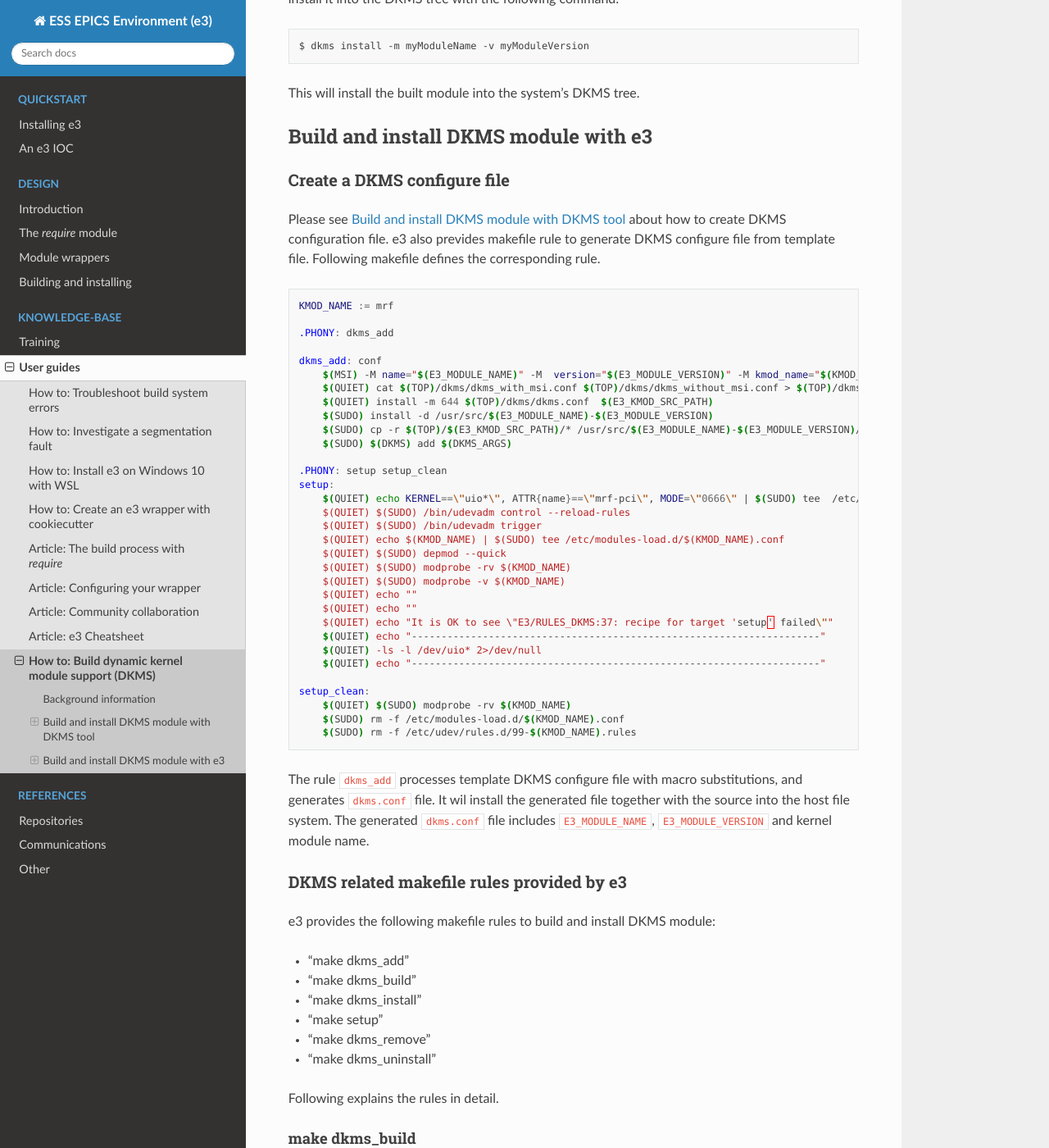
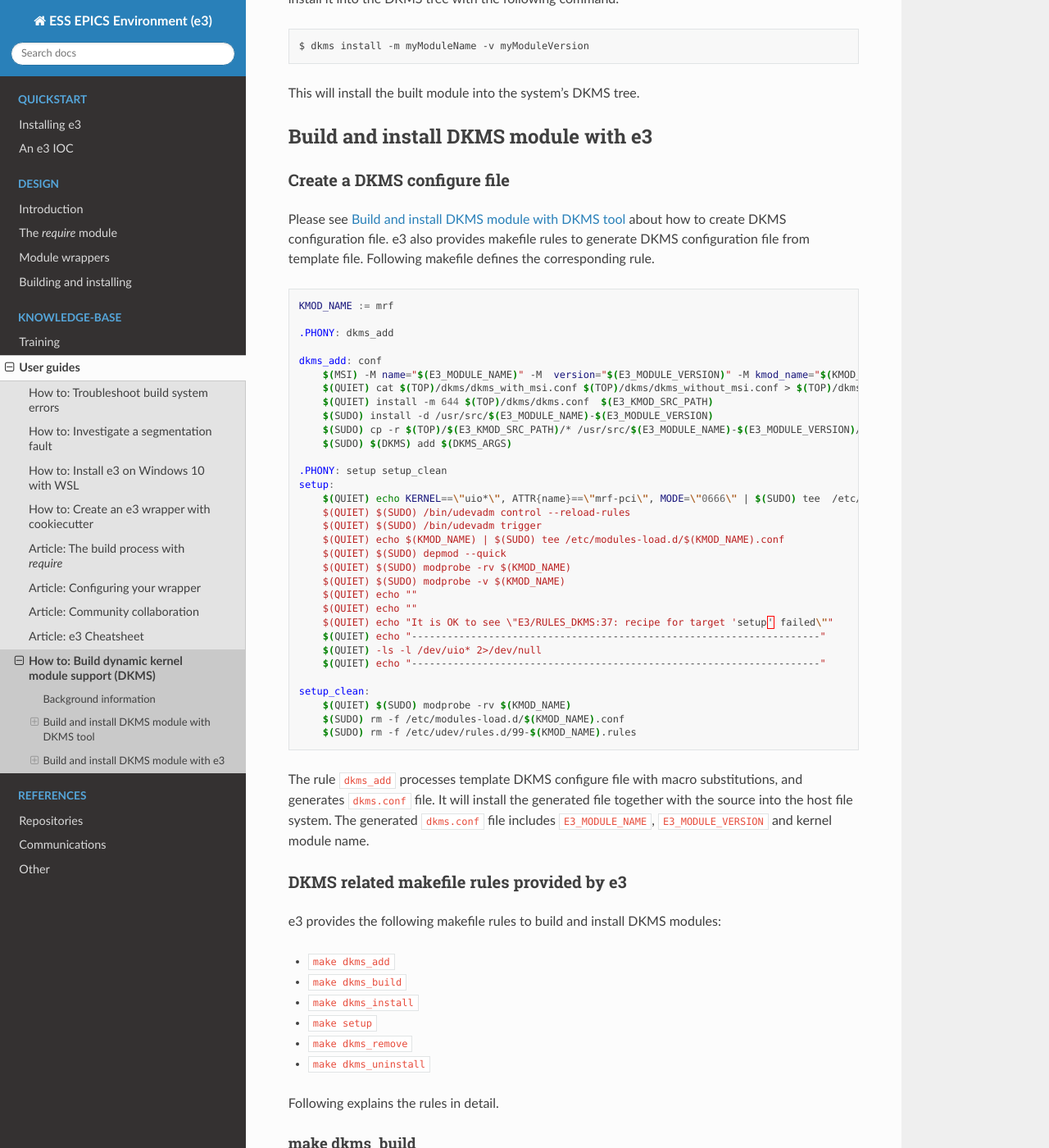
Before and after one commit to ttkorhonen/e3pages, a Sphinx documentation site: the page built from docs/kb/guide/articles/9_dynamic_kernel_module_support.md, in a window 1280 px wide and 1400 px high, scrolled down 1137 px. Shown: the whole window at 82% size. Built offline with Sphinx 7.4.7 and the Read the Docs theme 2.0.0, drawn with Linux system fonts in a browser that asks for light colours; some of the changed text lies outside the part shown.

Commit message:
Misspelling correction

````diff
--- a/docs/kb/guide/articles/9_dynamic_kernel_module_support.md
+++ b/docs/kb/guide/articles/9_dynamic_kernel_module_support.md
@@ -60,7 +60,7 @@
 ### Create a DKMS configure file
 
 Please see {ref}`with_dkms_tool` about how to create DKMS configuration file.
-e3 also prevides makefile rule to generate DKMS configure file from
+e3 also provides makefile rules to generate DKMS configuration file from
 template file. Following makefile defines the corresponding rule.
 
 ```makefile
@@ -101,21 +101,21 @@
 
 The rule `dkms_add` processes template DKMS configure file with
 macro substitutions, and generates `dkms.conf` file.
-It wil install the generated file together with the source into
+It will install the generated file together with the source into
 the host file system. The generated `dkms.conf` file includes
 `E3_MODULE_NAME`, `E3_MODULE_VERSION` and kernel module name.
 
 ### DKMS related makefile rules provided by e3
 
 e3 provides the following makefile rules to build and install
-DKMS module:
+DKMS modules:
 
-* "make dkms_add"
-* “make dkms_build”
-* “make dkms_install”
-* "make setup"
-* “make dkms_remove”
-* “make dkms_uninstall”
+* `make dkms_add`
+* `make dkms_build`
+* `make dkms_install`
+* `make setup`
+* `make dkms_remove`
+* `make dkms_uninstall`
 
 Following explains the rules in detail.
 
@@ -151,11 +151,11 @@
 
 ### Steps to build and install a DKMS module with e3
 
-* "prepare DKMS configure file"
-* "cd /wrapper/top/directory"
-* "make dkms_build"
-* "make dkms_install"
-* "make setup"
+* `prepare DKMS configure file`
+* `cd /wrapper/top/directory`
+* `make dkms_build`
+* `make dkms_install`
+* `make setup`
 
 Note, when use e3 to build and install DKMS module, `myMoudleName`
 must be the same as the corresponding e3 wrapper module name.
````
Also changed, not shown: other parts of docs/kb/guide/articles/9_dynamic_kernel_module_support.md (+3 -3 lines).
